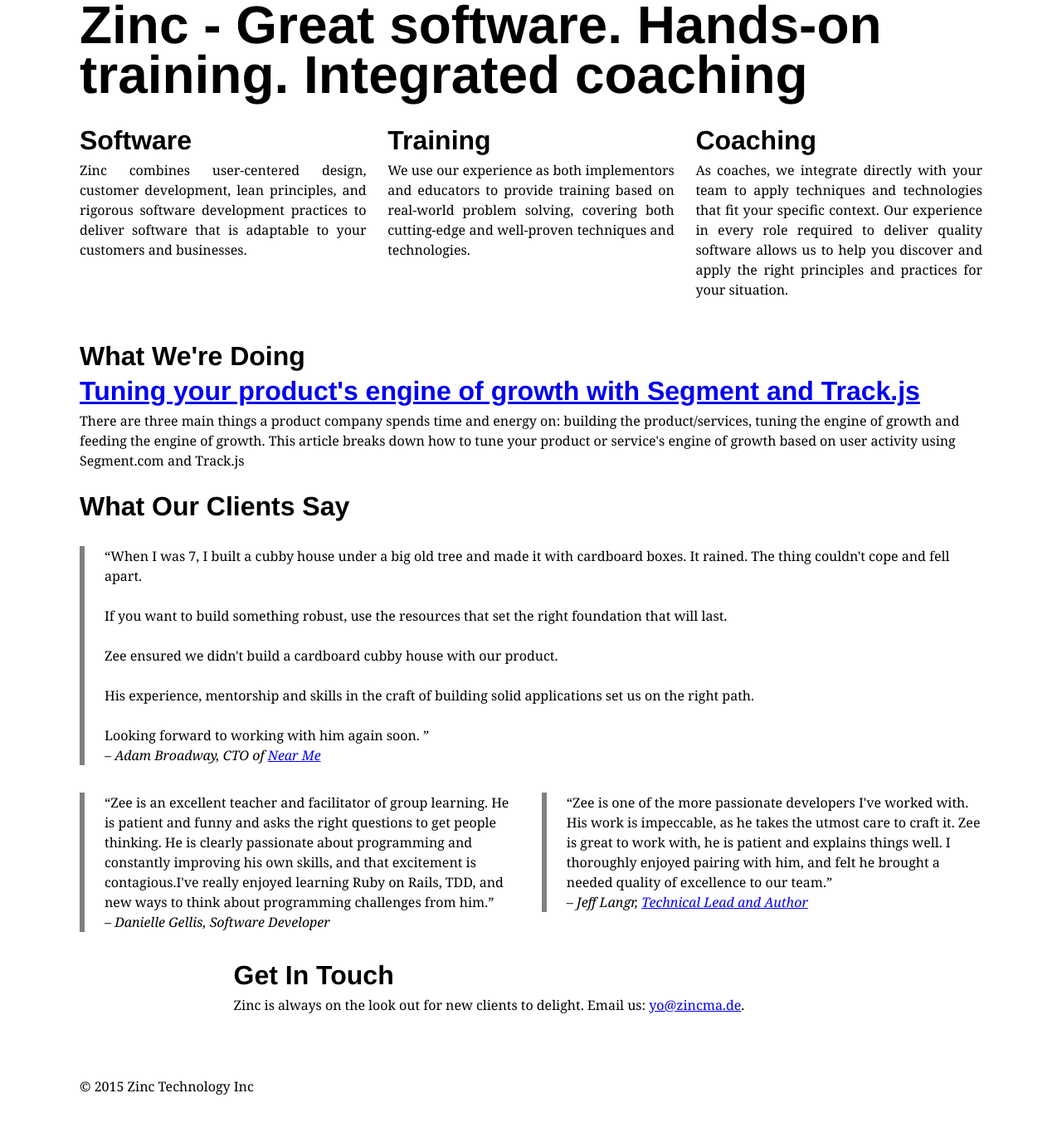
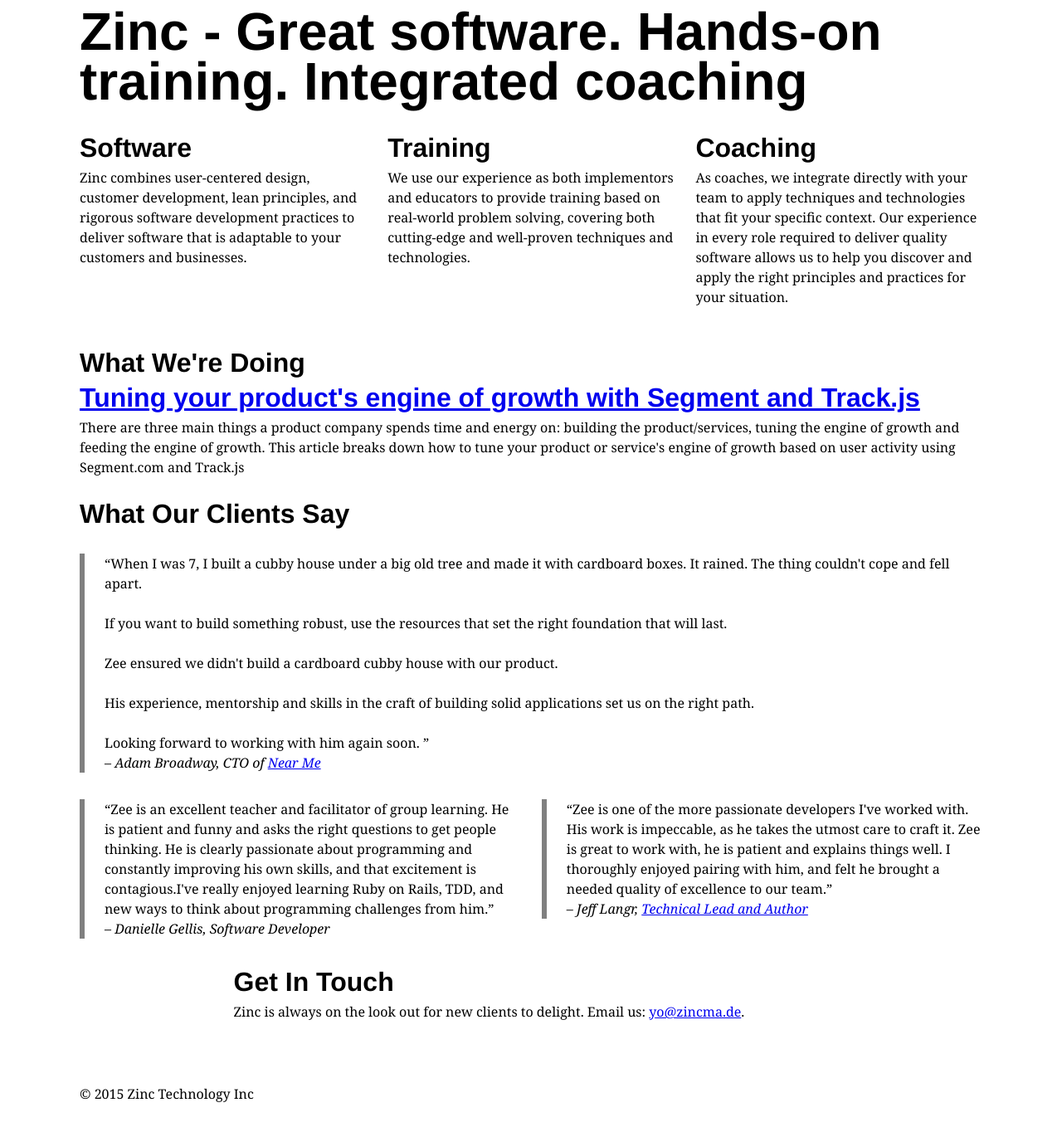
Before and after one commit to wecohere/zincma.de, a Jekyll site: the page built from index.html, in a window 1280 px wide. Shown: the whole page at 83% size. Built offline with Jekyll 4.4.1, drawn with Linux system fonts in a browser that asks for light colours.

Commit message:
Allow the type to breathe + fix indented paragraphs

```diff
--- a/assets/css/site.css
+++ b/assets/css/site.css
@@ -105,13 +105,6 @@
   -o-hyphens: auto;
   hyphens: auto;
   word-wrap: break-word; }
-  @media (min-width: 43.75em) {
-    p {
-      text-align: justify; } }
-
-p + p {
-  margin-top: -1.5em;
-  text-indent: 1.5em; }
 
 small,
 .font-small {
@@ -189,6 +182,9 @@
 p {
   max-width: 100%; }
 
+body {
+  padding: 0.53025em; }
+
 body > header, body > main, body > footer {
   max-width: 68em;
   margin-left: auto;
--- a/assets/scss/_typography.scss
+++ b/assets/scss/_typography.scss
@@ -6,8 +6,8 @@
  $base-line-multi: 4;
  $base-font-size: 16px;
  $ms-ratio: 1.414;
- $paragraph-indent: true;
- $paragraph-justify: true;
+ $paragraph-indent: false;
+ $paragraph-justify: false;
  $load-typesetted: true;
 
  @import "typesettings/typesettings"; // Here is the _typesettings.scss partial
--- a/assets/scss/site.scss
+++ b/assets/scss/site.scss
@@ -1,6 +1,10 @@
 @import "bourbon/bourbon";
 @import "neat/neat";
 @import "typography";
+
+body {
+  padding: emRhythm(1, $ms-down1);
+}
 
 body > header, body > main, body > footer {
   @include outer-container;
```
Also changed, not shown: 2 other files.
